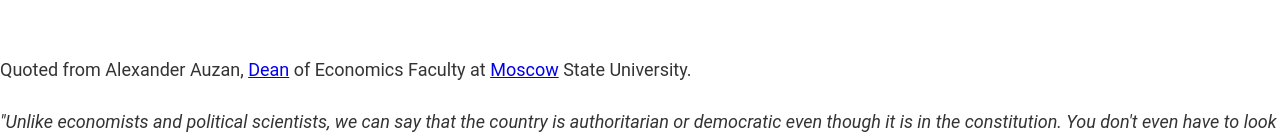
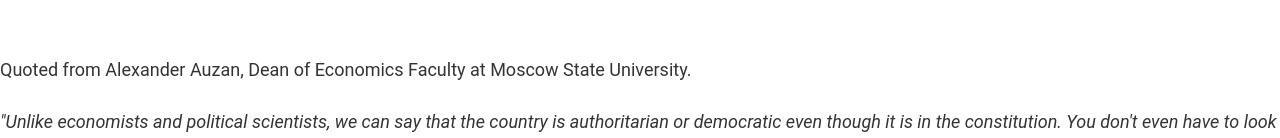
Before and after one commit to hoshimov-iqtisod/hoshimov-blog, a Gatsby site: page /quoted-from-alexander-auzan/ in a window 1280 px wide. Shown: the part 630-768 px from the top of the page. Built offline with nearby package versions, Linux system fonts and the light colour scheme; Gatsby itself is replaced by a stand-in of ours.

Commit message:
Update Blog in English “quoted-from-alexander-auzan”

```diff
--- a/blog/quoted-from-alexander-auzan.md
+++ b/blog/quoted-from-alexander-auzan.md
@@ -4,7 +4,7 @@
 date: 2020-01-24T19:59:46.046Z
 image: assets/photo_2020-01-25_00-51-22.jpg
 ---
-Quoted from Alexander Auzan, [Dean](https://www.youtube.com/watch?v=Ac9sEmrJNsQ&feature=emb_logo) of Economics Faculty at [Moscow](https://telegra.ph/file/c8a11ec90558380066af4.jpg) State University.
+Quoted from Alexander Auzan, Dean of Economics Faculty at Moscow State University.
 
 *"Unlike economists and political scientists, we can say that the country is authoritarian or democratic even though it is in the constitution. You don't even have to look at the electoral procedures.*
 
```
